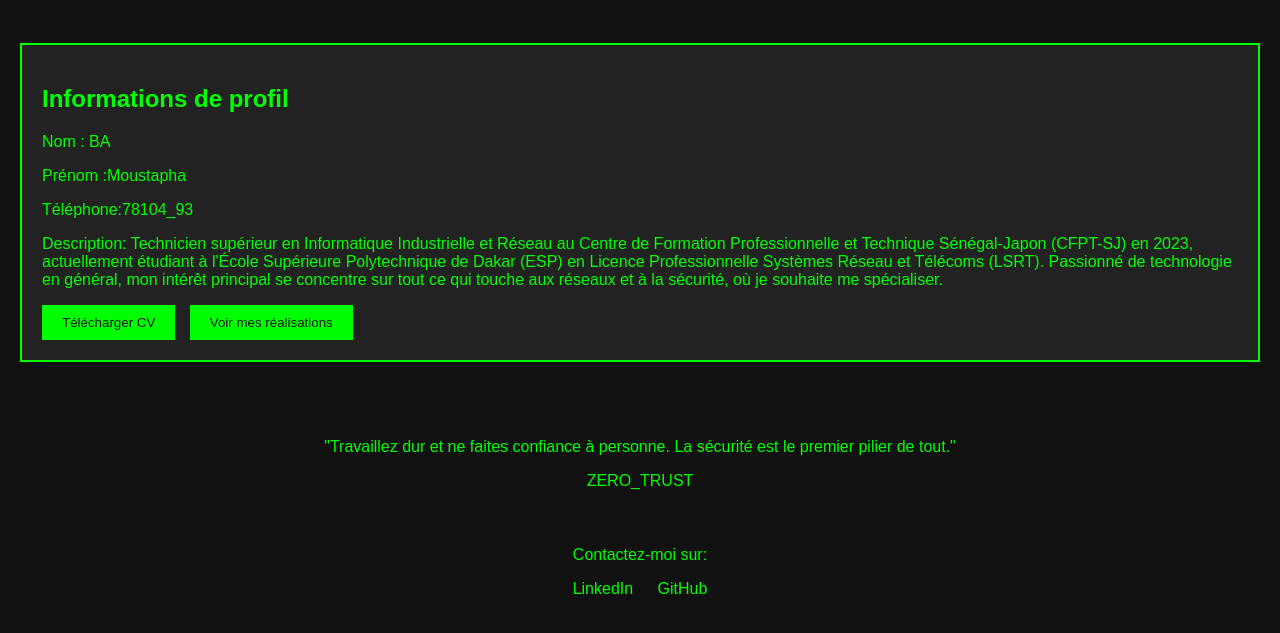
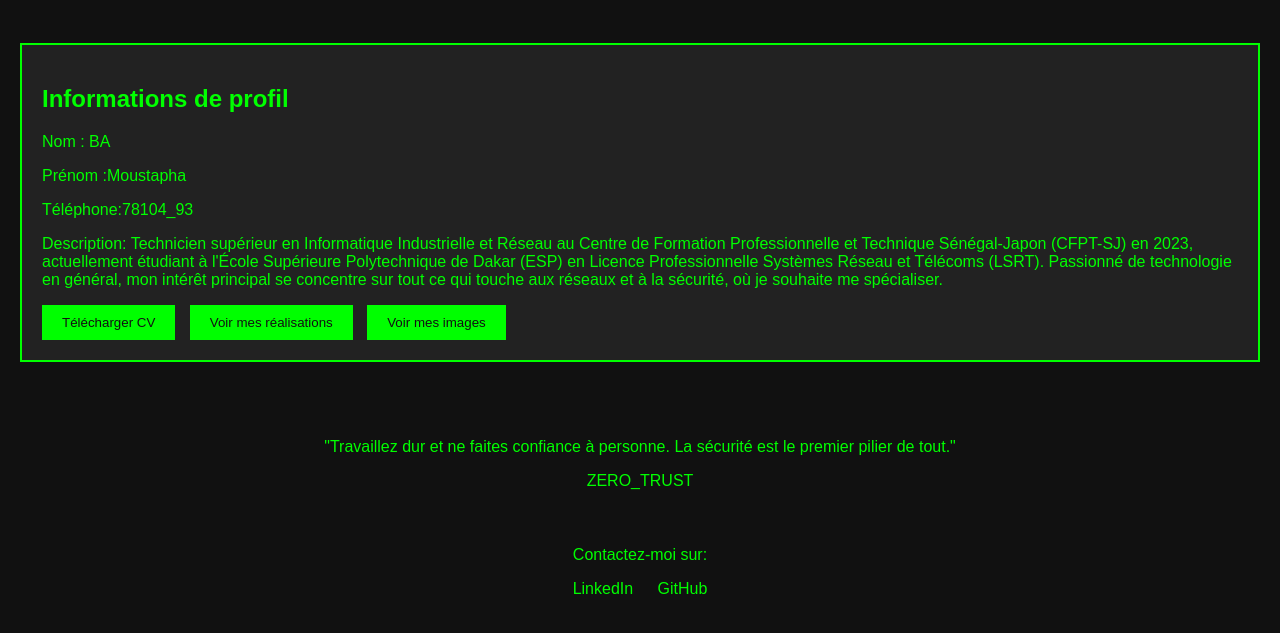
Before and after one commit to mouhatech/blog, a plain HTML site: page index.html in a window 1280 px wide. Shown: the part 107-740 px from the top of the page. Drawn offline with Linux system fonts and the light colour scheme.

Commit message:
Update index.html

```diff
--- a/index.html
+++ b/index.html
@@ -13,16 +13,6 @@
         <h1>Portfolio de Mouhamadou Moustapha BA</h1>
     </header>
 
-    <!-- <main>
-        <section class="profile">
-            <h2>Informations de profil</h2>
-            <p>Nom: BA</p>
-            <p>Prénom: Mouhamadou Moustapha </p>
-     Ajoutez d'autres informations de profil ici
-            <button onclick="downloadCV()">Télécharger CV</button>
-            <button onclick="showProjects()">Voir mes réalisations</button>
-        </section>
-    </main> -->
     <main>
         <section class="profile">
             <h2>Informations de profil</h2>
@@ -35,6 +25,7 @@
             </p>
             <button onclick="downloadCV()">Télécharger CV</button>
             <button onclick="showProjects()">Voir mes réalisations</button>
+            <button onclick="showImg()">Voir mes images</button>
         </section>
     </main>
 
```
